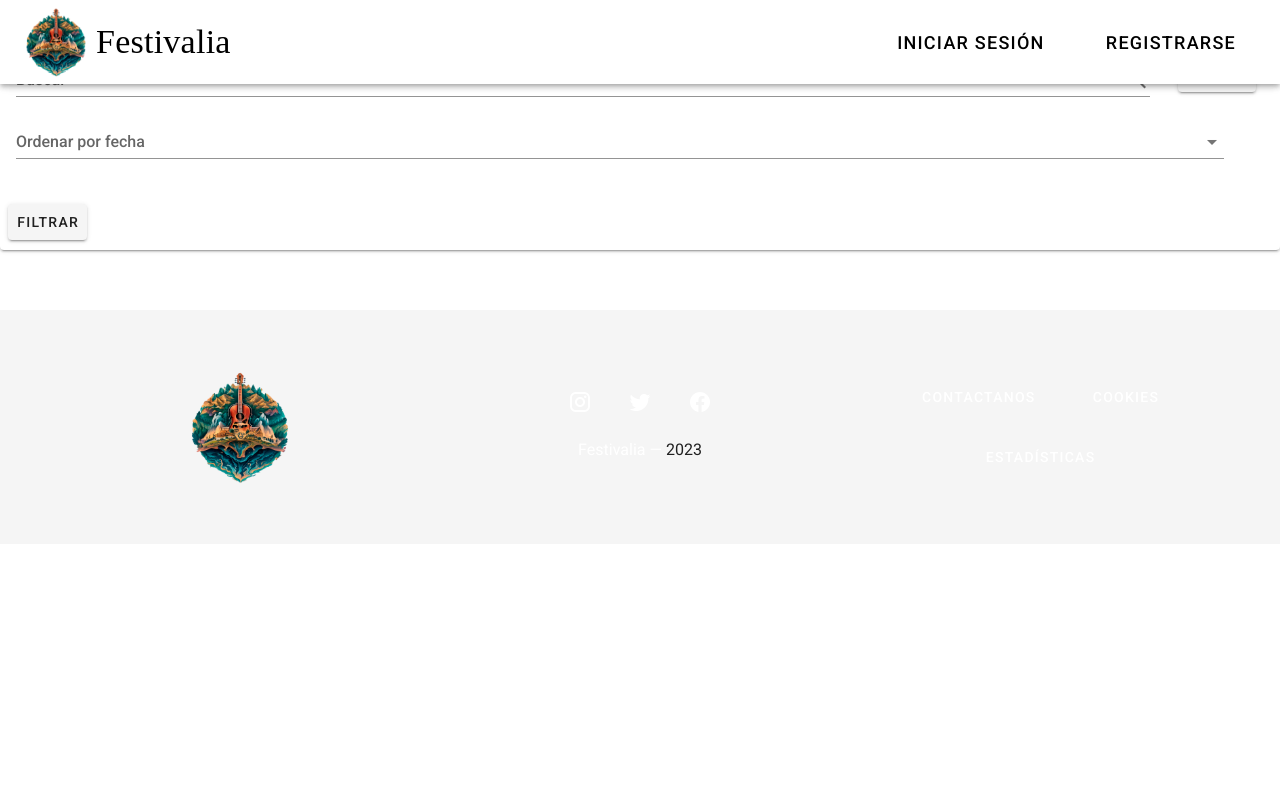
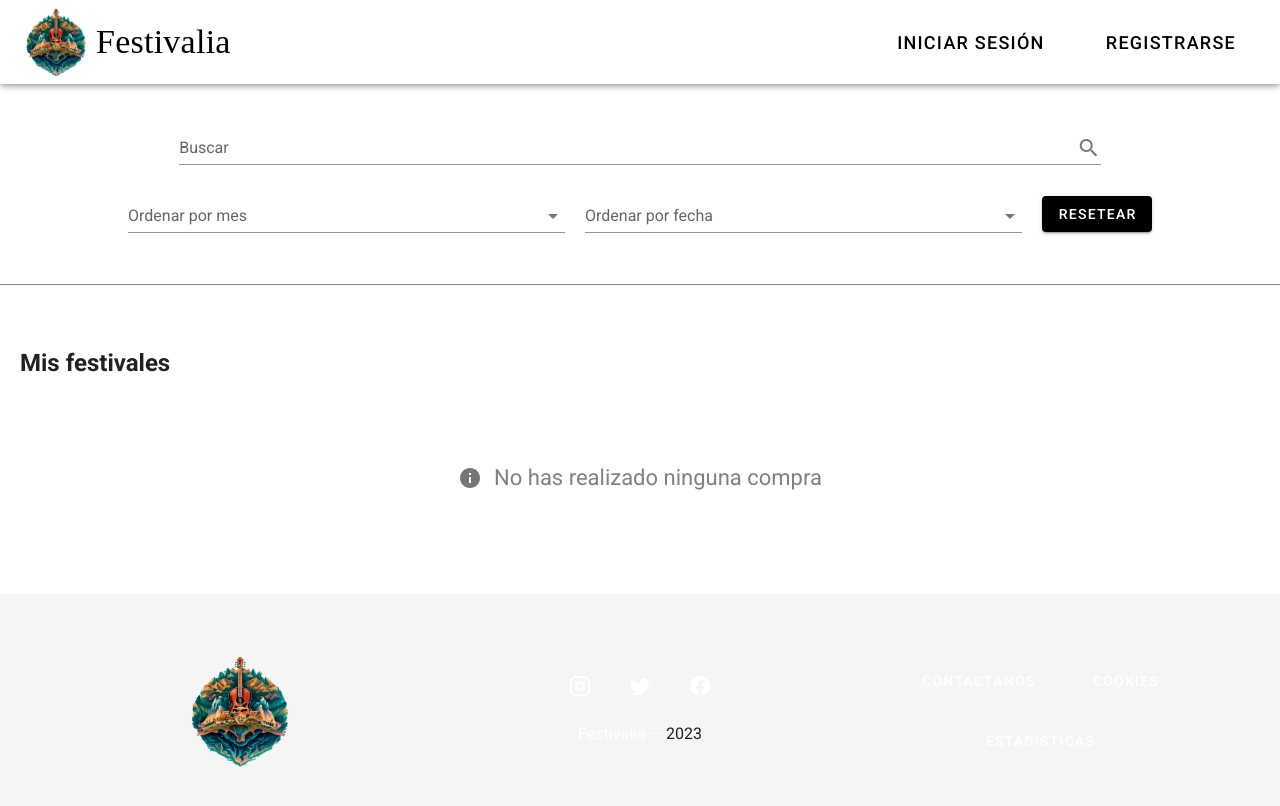
Before and after one commit to PabloBarriendos/nyxellnt-web, a Vue app: page /#/mis-festivales in a window 1280 px wide. Shown: the top 806 px of the page. Built offline with nearby package versions, Linux system fonts and the light colour scheme.

Commit message:
Añadida seccion de mis compras

```diff
--- a/src/components/HeaderComponent.vue
+++ b/src/components/HeaderComponent.vue
@@ -291,7 +291,8 @@ export default {
     },
     misCompras() {
       this.showUserDropdown = false;
-      this.$router.push(`/mis-festivales?id=${this.usuario.idUsuario}`);
+      // this.$router.push(`/mis-festivales?id=${this.$store.state.user.idUsuario}`);
+      this.$router.push(`/mis-festivales`);
     },
     userDropdown(event) {
       event.stopPropagation();
--- a/src/main.js
+++ b/src/main.js
@@ -3,15 +3,15 @@ import App from "./App.vue";
 import store from "./store";
 import vuetify from "./plugins/vuetify";
 import router from "./routes/index";
-import VueAnalytics from "vue-analytics";
+// import VueAnalytics from "vue-analytics";
 // import VueOptimize from "vue-optimize";
 
 Vue.config.productionTip = false;
 
-Vue.use(VueAnalytics, {
-  id: "G-0CETNH8XS0",
-  router: router,
-});
+// Vue.use(VueAnalytics, {
+//   id: "G-0CETNH8XS0",
+//   router: router,
+// });
 
 // Vue.use(VueOptimize);
 
--- /dev/null
+++ b/src/models/operacionEntradas-model.js
@@ -0,0 +1,11 @@
+export default class OperacionEntradas {
+    constructor(idOperacionEntradas, idFestival, idUsuario, numEntradasCompradas, numEntradasVipCompradas, precioTotalEntradas, fechaCompra) {
+      this.idOperacionEntradas = idOperacionEntradas,
+      this.idFestival = idFestival,
+      this.idUsuario = idUsuario,
+      this.numEntradasCompradas = numEntradasCompradas,
+      this.numEntradasVipCompradas = numEntradasVipCompradas,
+      this.precioTotalEntradas = precioTotalEntradas,
+      this.fechaCompra = fechaCompra
+    }
+}
--- a/src/views/HomeView.vue
+++ b/src/views/HomeView.vue
@@ -4,7 +4,7 @@
       <div class="banner-text">
         <v-text>¡ Las mejores ofertas en productos y entradas <br />
           solo disponibles aquí y para ti !</v-text>
-        <v-btn @click="scrollToSection('festival-section')" >¡Compra Ya!</v-btn>
+        <v-btn @click="scrollToSection('festival-section')">¡Compra Ya!</v-btn>
       </div>
       <img id="imgBanner1" src="../assets/banner.jpg" />
       <img id="imgBanner2" src="../assets/banner2.jpg" />
@@ -33,8 +33,7 @@
             webs!
           </p>
           <p>No lo pienses y consíguelos antes de que se agoten.</p>
-          <v-btn class="white--text"
-        color="black"> Ver tienda </v-btn>
+          <v-btn class="white--text" color="black"> Ver tienda </v-btn>
           <p>¡Stock limitado!</p>
         </div>
       </div>
@@ -63,17 +62,15 @@
           { value: 'des', orden: 'Fecha ▼' },
         ]" @change="requestFiltro()"></v-select>
 
-        <v-btn @click="resetearFiltro()" class="white--text"
-        color="black"> Resetear </v-btn>
+        <v-btn @click="resetearFiltro()" class="white--text" color="black"> Resetear </v-btn>
       </div>
 
-      <SpinnerComponent v-if="$store.state.loading" />
+      <div class="spinner" v-if="$store.state.loading">
+        <SpinnerComponent />
+      </div>
       <div class="cards-section" v-if="!$store.state.loading">
-        <CardComponent
-          v-for="festival in $store.state.showFestivalList"
-          :key="festival.idFestival"
-          :festival="festival"
-        />
+        <CardComponent v-for="festival in $store.state.showFestivalList" :key="festival.idFestival"
+          :festival="festival" />
       </div>
     </div>
     <v-snackbar v-model="$store.state.mostrarMensajeDelete" :timeout="2000" color="success">
@@ -143,7 +140,7 @@ export default {
       this.ordenFecha = null;
       this.requestFiltro();
     },
-    goGrafica(){
+    goGrafica() {
       this.$router.push(`/grafica`);
     }
   },
@@ -151,6 +148,13 @@ export default {
 </script>
 
 <style lang="scss" scoped>
+.spinner {
+  width: 100%;
+  margin: 30px 0;
+  display: flex;
+  justify-content: center;
+}
+
 .home-container {
   margin: 0;
   padding: 0;
@@ -300,6 +304,7 @@ export default {
       width: 100%;
       display: flex;
       flex-wrap: wrap;
+      justify-content: center;
       padding: 0px 10%;
 
       .buscador {
@@ -313,15 +318,14 @@ export default {
         margin-right: 20px;
       }
 
-      .precioFilter {
+      .fechaFilter {
         width: calc(50% - 100px);
-        margin-left: 20px;
+        margin-right: 20px;
       }
 
       .v-btn {
         width: 110px;
         margin-top: 12px;
-        margin-left: 40px;
       }
     }
 
@@ -375,6 +379,7 @@ export default {
 }
 
 @media only screen and (max-width: 600px) {
+  .home-container {
     .banner {
       .banner-text {
         margin-top: 84px;
@@ -385,9 +390,31 @@ export default {
         height: 100%;
       }
     }
+
+    #festival-section {
+      .filtro-section {
+        .buscador {
+          width: 100%;
+          margin: 0 0 20px 0;
+        }
+        .mesesFilter {
+          width: 100%;
+          margin-right: 0;
+        }
+
+        .fechaFilter {
+          width: 100%;
+          margin-right: 0;
+        }
+
+      }
+    }
+
+  }
 }
 
 @media only screen and (max-width: 480px) {
+  .home-container {
     .banner {
       .banner-text {
         v-text {
@@ -407,6 +434,7 @@ export default {
       img {
         width: 100%;
         height: 100%;
+      }
     }
   }
 }
--- a/src/views/MisFestivalesView.vue
+++ b/src/views/MisFestivalesView.vue
@@ -1,61 +1,47 @@
 <template>
-  <v-container class="home-container">
-    <v-card class="filtros">
-      <v-card-title>
-        Filtros
-        <div class="buscador-container">
-          <v-text-field
-            v-model="search"
-            append-icon="mdi-magnify"
-            label="Buscar"
-            single-line
-            hide-details
-            class="buscador"
-          ></v-text-field>
-          <v-card-actions v-on:click="buscar" class="btn-buscar">
-            <v-btn>Buscar</v-btn>
-          </v-card-actions>
+  <v-container class="operaciones-container">
+    <div class="filtro-section">
+      <v-text-field v-model="search" append-icon="mdi-magnify" label="Buscar" single-line hide-details class="buscador"
+        @input="requestFiltro()"></v-text-field>
+
+      <v-select v-model="mes" class="mesesFilter" label="Ordenar por mes" :items="meses"
+        @change="requestFiltro()"></v-select>
+      <v-select v-model="ordenFecha" class="fechaFilter" label="Ordenar por fecha" item-text="orden" :items="[
+        { value: 'asc', orden: 'Fecha ▲' },
+        { value: 'des', orden: 'Fecha ▼' },
+      ]" @change="requestFiltro()"></v-select>
+
+      <v-btn @click="resetearFiltro()" class="white--text" color="black"> Resetear </v-btn>
+    </div>
+
+    <div class="operaciones-section">
+
+      <div class="entradas-section">
+        <h3>Mis festivales</h3>
+
+        <div class="noData" v-if="$store.state.showMisFestivalesList.length < 1">
+          <v-icon>mdi-information</v-icon>
+          <p>No has realizado ninguna compra</p>
         </div>
-        <v-select
-          v-model="ordenFecha"
-          class="fechaFilter"
-          label="Ordenar por fecha"
-          item-text="orden"
-          :items="[
-            { value: true, orden: 'Fecha más reciente' },
-            { value: false, orden: 'Fecha más antigua' },
-          ]"
-        ></v-select>
-      </v-card-title>
-      <v-card-actions class="btn-filtrar" v-on:click="requestFiltro">
-        <v-btn>Filtrar</v-btn>
-      </v-card-actions>
-    </v-card>
 
-    <MisFestivalesCardComponent
-      v-for="item in $store.state.showMisComprasList"
-      :key="item.operacion.idOperacion"
-      :id="item.operacion.idOperacion"
-      :titulo="item.festival.nombre"
-      :artistas="item.festival.artistas"
-      :descripcion="item.festival.descripcion"
-      :localidad="item.festival.localidad"
-      :mes="item.festival.mes"
-      :precioEntrada="item.festival.precioEntrada"
-      :fecha="item.festival.fecha"
-      :fechaCompra="item.operacion.fechaCompra"
-      :precioTotal="item.operacion.precioTotal"
-      :numEntradas="item.operacion.numEntradasCompradas"
-    />
+        <!-- <div class="spinner">
+          <SpinnerComponent />
+        </div> -->
+        <MisFestivalesCardComponent v-for="item in $store.state.showMisFestivalesList"
+          :key="item.operacion.idOperacionEntradas" :operacion="item.operacion" :festival="item.festival" />
+      </div>
+    </div>
   </v-container>
 </template>
 
 <script>
+// import SpinnerComponent from "../components/shared/SpinnerComponent.vue";
 import MisFestivalesCardComponent from "../components/MisFestivalesCardComponent.vue";
 
 export default {
   name: "MisFestivalesComponent",
   components: {
+    // SpinnerComponent,
     MisFestivalesCardComponent,
   },
   data() {
@@ -65,7 +51,7 @@ export default {
     };
   },
   async created() {
-    this.$store.dispatch("getOperaciones");
+    this.$store.dispatch("getOperacionesUsuario");
   },
   methods: {
     async buscar() {
@@ -79,33 +65,113 @@ export default {
 </script>
 
 <style lang="scss" scoped>
-.home-container {
+.spinner {
+  width: 100%;
+  margin: 30px 0;
+  display: flex;
+  justify-content: center;
+}
+
+.noData {
+  display: flex;
+  align-items: center;
+  justify-content: center;
+  width: 100%;
+  margin: 60px 0;
+  padding: 0 40px;
+
+  .v-icon {
+    margin-right: 12px;
+  }
+
+  p {
+    margin-bottom: 0;
+    font-size: 22px;
+    color: gray;
+  }
+}
+
+.operaciones-container {
   margin: 0;
   padding: 0;
   max-width: 100%;
 
-  .filtros {
-    height: 250px;
-    margin-bottom: 60px;
-    .buscador-container {
-      width: 100%;
-      display: flex;
-      margin-bottom: 10px;
+  .filtro-section {
+    width: 100%;
+    display: flex;
+    flex-wrap: wrap;
+    margin-top: 120px;
+    border-bottom: 1px solid grey;
+    padding: 0px 10% 30px;
+    justify-content: center;
 
-      .buscador {
-        width: 100%;
-        margin-right: 20px;
-      }
+    .buscador {
+      width: 70%;
+      margin: 0 5%;
+      margin-bottom: 20px;
+    }
+
+    .mesesFilter {
+      width: calc(50% - 100px);
+      margin-right: 20px;
     }
 
     .fechaFilter {
-      width: 200px;
-      margin-right: 40px;
+      width: calc(50% - 100px);
+      margin-right: 20px;
+    }
+
+    .v-btn {
+      width: 110px;
+      margin-top: 12px;
+      // margin-left: 20px;
     }
   }
 
-  .tarjeta {
-    margin: 40px;
+  .operaciones-section {
+    // height: 100%;
+    padding: 20px;
+
+
+    .entradas-section {
+      padding: 20px 0;
+      display: flex;
+      flex-wrap: wrap;
+      justify-content: center;
+
+      h3 {
+        width: 100%;
+        margin: 20px 0;
+        font-size: 24px;
+      }
+
+    }
+
+
+  }
+}
+
+@media only screen and (max-width: 600px) {
+  .operaciones-container {
+    .filtro-section {
+      .buscador {
+        width: 100%;
+        margin: 0 0 20px 0;
+      }
+
+      .mesesFilter {
+        width: 100%;
+        margin-right: 0;
+      }
+
+      .fechaFilter {
+        width: 100%;
+        margin-left: 0;
+        margin-right: 0;
+      }
+
+    }
+
   }
 }
 </style>
```
Also changed, not shown: src/components/MisFestivalesCardComponent.vue (+260 -32 lines), src/models/operacionMerchandising-model.js (added, +11 -0 lines), src/store/index.js (+69 -25 lines). Lines whose indentation alone changed are shown as unchanged.
